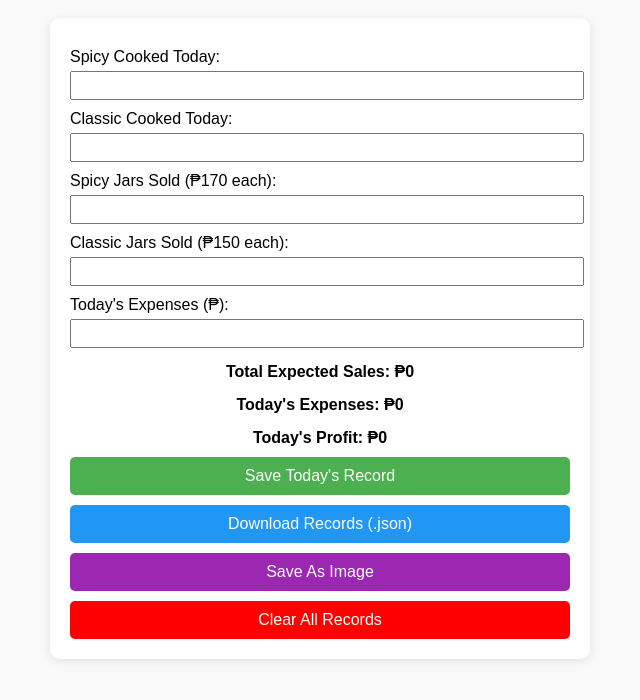
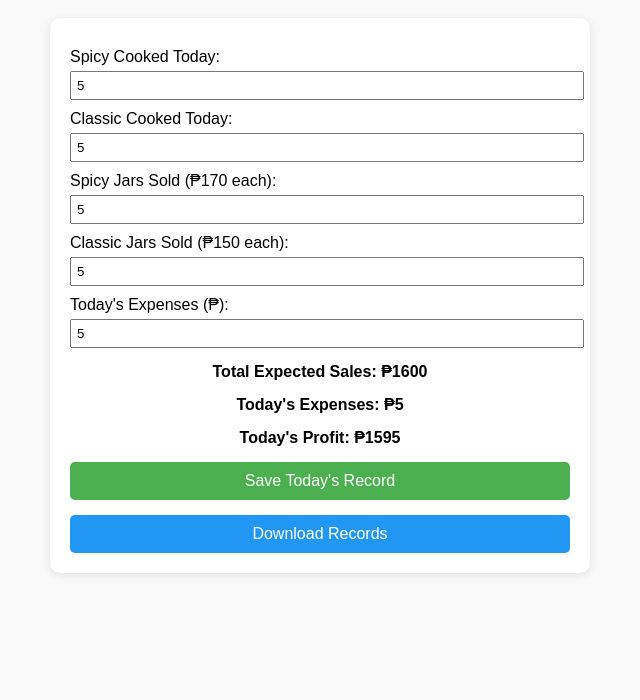
Before and after one commit to john2772737/Pastil, a plain HTML site: page index.html in a window 1280 px wide. Both pictures are taken after typing "5", "5", "5", "5", "5" into the empty fields and a click on the button "Save Today's Record". Shown: the part 72-772 px from the top of the page, without its empty margins (320-960 px from the left). Drawn offline with nearby package versions, Linux system fonts and the light colour scheme.

Commit message:
Update index.html

```diff
--- a/index.html
+++ b/index.html
@@ -30,19 +30,22 @@
       margin-top: 5px;
     }
     button {
-      margin-top: 10px;
+      margin-top: 15px;
       padding: 10px;
       width: 100%;
       border: none;
       border-radius: 5px;
+      background-color: #4CAF50;
       color: white;
       font-size: 16px;
       cursor: pointer;
     }
-    .save-btn { background-color: #4CAF50; }
-    .download-btn { background-color: #2196F3; }
-    .clear-btn { background-color: red; }
-    .image-btn { background-color: #9C27B0; }
+    button:hover {
+      background-color: #45a049;
+    }
+    .download-btn {
+      background-color: #2196F3;
+    }
     .summary {
       margin-top: 15px;
       font-weight: bold;
@@ -54,7 +57,7 @@
 <body>
   <h1>Pastil Inventory</h1>
 
-  <div id="capture" class="inventory-section">
+  <div class="inventory-section">
     <label>Spicy Cooked Today:</label>
     <input type="number" id="spicyCooked" min="0">
 
@@ -74,19 +77,14 @@
     <div class="summary" id="expenses">Today's Expenses: ₱0</div>
     <div class="summary" id="profit">Today's Profit: ₱0</div>
 
-    <button class="save-btn" onclick="saveData()">Save Today's Record</button>
-    <button class="download-btn" onclick="downloadData()">Download Records (.json)</button>
-    <button class="image-btn" onclick="saveAsImage()">Save As Image</button>
-    <button class="clear-btn" onclick="clearData()">Clear All Records</button>
+    <button onclick="saveData()">Save Today's Record</button>
+    <button class="download-btn" onclick="downloadData()">Download Records</button>
   </div>
-
-  <!-- HTML2Canvas Library -->
-  <script src="https://cdn.jsdelivr.net/npm/html2canvas@1.4.1/dist/html2canvas.min.js"></script>
 
   <script>
     const CLASSIC_PRICE = 150;
     const SPICY_PRICE = 170;
-    let inventory = JSON.parse(localStorage.getItem('pastilInventory')) || [];
+    let inventory = []; // persistent session variable
 
     function updateSummary() {
       const spicySold = parseInt(document.getElementById('spicySold').value) || 0;
@@ -107,12 +105,13 @@
       const spicySold = parseInt(document.getElementById('spicySold').value) || 0;
       const classicSold = parseInt(document.getElementById('classicSold').value) || 0;
       const expenses = parseFloat(document.getElementById('expensesInput').value) || 0;
+
       const totalSales = (spicySold * SPICY_PRICE) + (classicSold * CLASSIC_PRICE);
       const profit = totalSales - expenses;
+      const today = new Date().toLocaleDateString();
 
-      const date = new Date().toLocaleDateString();
       const record = {
-        date,
+        date: today,
         spicyCooked,
         classicCooked,
         spicySold,
@@ -122,47 +121,26 @@
         profit
       };
 
-      const existingIndex = inventory.findIndex(item => item.date === date);
-      if (existingIndex !== -1) {
-        inventory[existingIndex] = record;
+      // Check if today's record already exists
+      const index = inventory.findIndex(entry => entry.date === today);
+      if (index >= 0) {
+        inventory[index] = record; // update existing record
       } else {
-        inventory.push(record);
+        inventory.push(record); // new record
       }
 
-      localStorage.setItem('pastilInventory', JSON.stringify(inventory));
-      alert("Record saved for " + date);
-
-      document.querySelectorAll('input[type="number"]').forEach(input => input.value = '');
+      alert("Record saved for " + today);
       updateSummary();
     }
 
     function downloadData() {
-      const today = new Date().toISOString().split('T')[0];
       const dataStr = "data:text/json;charset=utf-8," + encodeURIComponent(JSON.stringify(inventory, null, 2));
       const downloadAnchor = document.createElement('a');
+      const today = new Date().toISOString().split('T')[0];
       downloadAnchor.setAttribute("href", dataStr);
       downloadAnchor.setAttribute("download", `pastil_inventory_${today}.json`);
       downloadAnchor.click();
     }
-
-    function saveAsImage() {
-      const captureElement = document.getElementById('capture');
-      html2canvas(captureElement).then(canvas => {
-        const image = canvas.toDataURL("image/png");
-        const link = document.createElement('a');
-        link.download = 'pastil_summary.png';
-        link.href = image;
-        link.click();
-      });
-    }
-
-    function clearData() {
-      if (confirm("Are you sure you want to clear all records?")) {
-        inventory = [];
-        localStorage.removeItem('pastilInventory');
-        alert("All records cleared.");
-      }
-    }
   </script>
 </body>
 </html>
```
